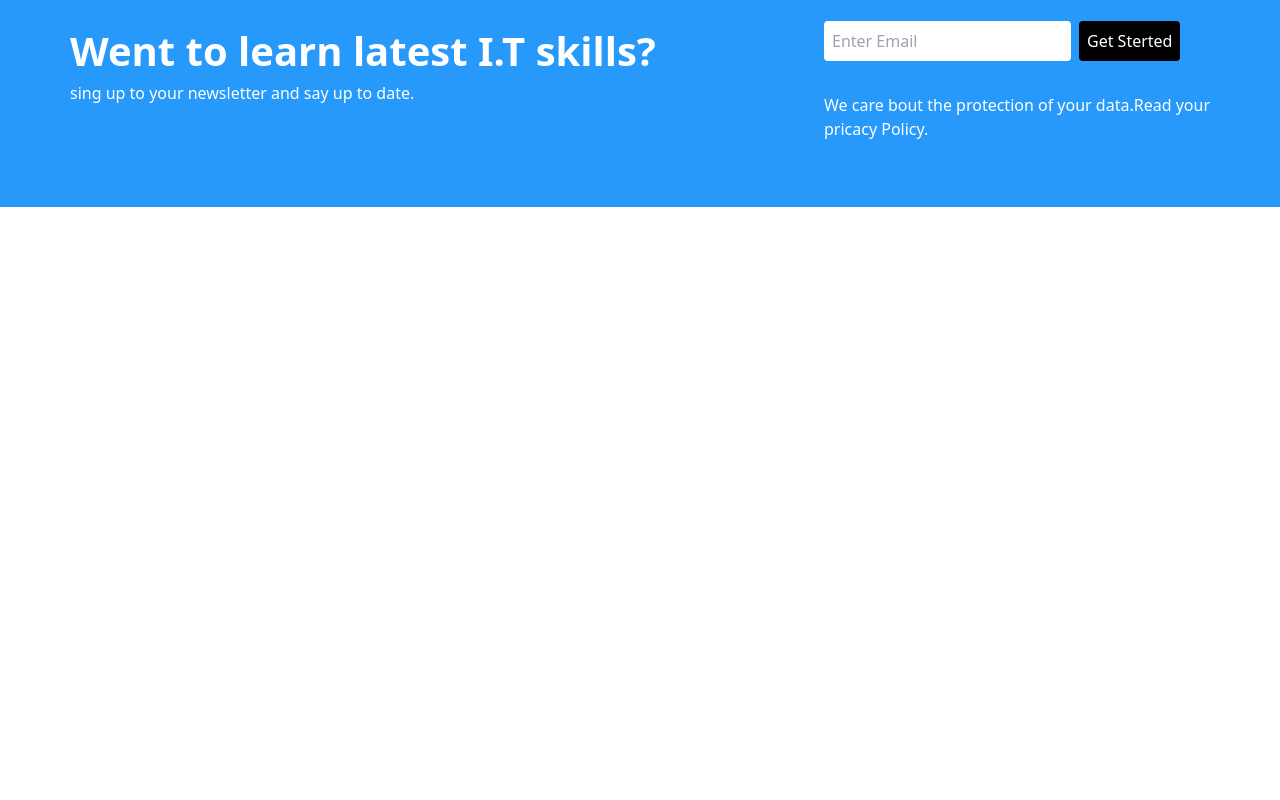
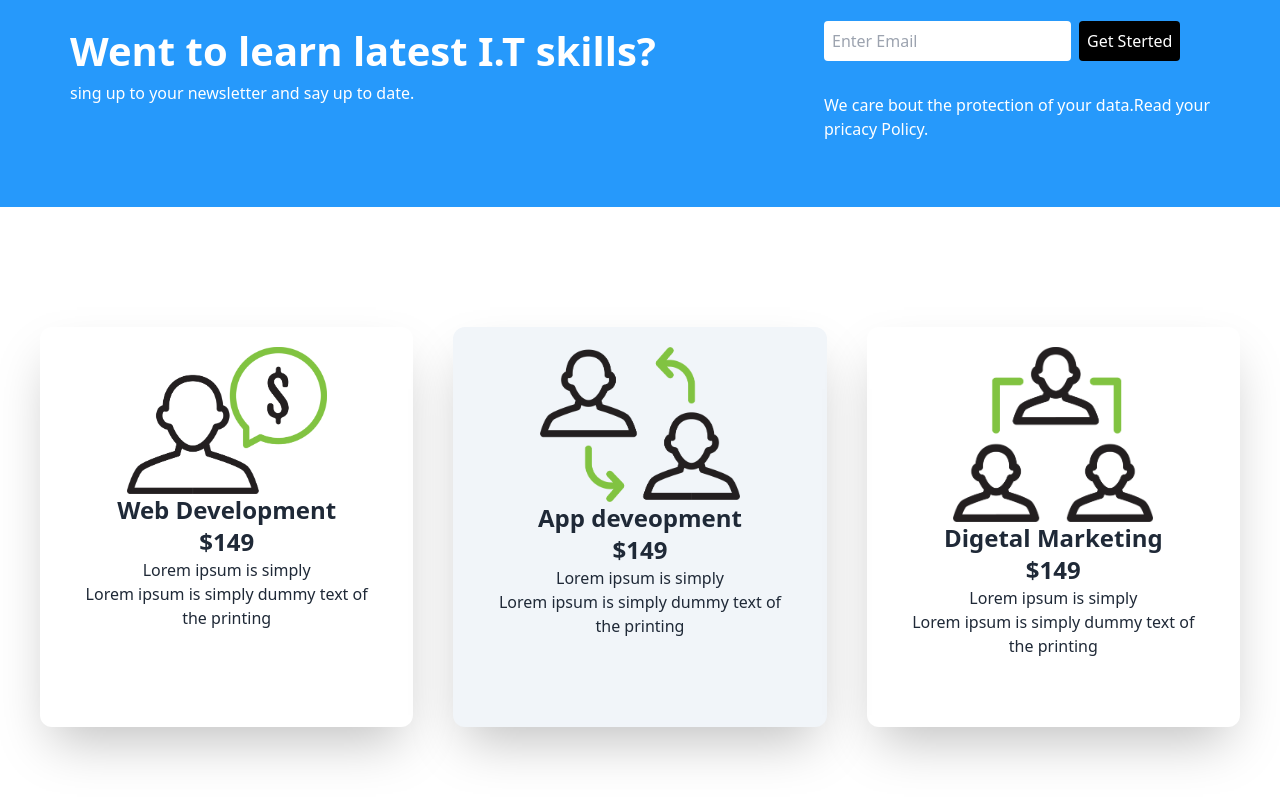
Before and after one commit to Bappy00111/tailwind-wsucbe-recat, a React (Vite) app: page / in a window 1280 px wide. Shown: the part 1076-1876 px from the top of the page. Before the commit the page ends 1283 px from the top, so only its background shows below. Built offline with nearby package versions, Linux system fonts and the light colour scheme.

Commit message:
place added

```diff
--- a/src/App.jsx
+++ b/src/App.jsx
@@ -4,6 +4,7 @@ import Banner from './component/Banner/Banner'
 import Export from './component/Export/Export'
 import Header from './component/Header/Header'
 import NewsLetter from './component/NewsLetter/NewsLetter'
+import Plance from './component/Plance/Plance'
 
 function App() {
 
@@ -14,6 +15,7 @@ function App() {
       <Banner></Banner>
       <Export></Export>
       <NewsLetter></NewsLetter>
+      <Plance></Plance>
     </div>
   )
 }
--- a/src/component/Banner/Banner.jsx
+++ b/src/component/Banner/Banner.jsx
@@ -14,7 +14,7 @@ const Banner = () => {
                 <div className='text-2xl md:text-3xl'>
                   <h1> Learn</h1>
                     <Typed
-                    strings={['Web Development']}
+                    strings={['Web Development','Digetal Markating','App Development']}
                     typeSpeed={150}
                     loop={true}
                     backSpeed={50}
--- /dev/null
+++ b/src/component/Plance/Plance.jsx
@@ -0,0 +1,37 @@
+import React from 'react';
+
+const Plance = () => {
+    return (
+        <div className='max-w-[1240px] mx-auto  py-[100px]'>
+            <div className='md:grid grid-cols-3 gap-10 p-5'>
+                <div className='h-[400px] shadow-2xl hover:scale-105 duration-500 rounded-xl text-center p-5 mb-5'>
+                    <img className='w-[200px] mx-auto' src="/src/assets/single.png" alt="" />
+                    <h2 className='text-2xl font-bold'>Web Development</h2>
+                    <h2 className='text-2xl font-bold'>$149</h2>
+                    <p>Lorem ipsum is simply <br />
+                    Lorem ipsum is simply dummy text of <br />
+                    the printing</p>
+                </div>
+                <div className='h-[400px] bg-slate-100 shadow-2xl hover:scale-105 duration-500 rounded-xl text-center p-5 mb-5'>
+                    <img className='w-[200px] mx-auto' src="/src/assets/double.png" alt="" />
+                    <h2 className='text-2xl font-bold'>App deveopment</h2>
+                    <h2 className='text-2xl font-bold'>$149</h2>
+                    <p>Lorem ipsum is simply <br />
+                    Lorem ipsum is simply dummy text of <br />
+                    the printing</p>
+                </div>
+                <div className='h-[400px] shadow-2xl hover:scale-105 duration-500 rounded-xl text-center p-5 mb-5'>
+                    <img  className='w-[200px] mx-auto' src="/src/assets/triple.png" alt="" />
+                    <h2 className='text-2xl font-bold'> Digetal Marketing</h2>
+                    <h2 className='text-2xl font-bold'>$149</h2>
+                    <p>Lorem ipsum is simply <br />
+                    Lorem ipsum is simply dummy text of <br />
+                    the printing</p>
+                </div>
+
+            </div>
+        </div>
+    );
+};
+
+export default Plance;
```
